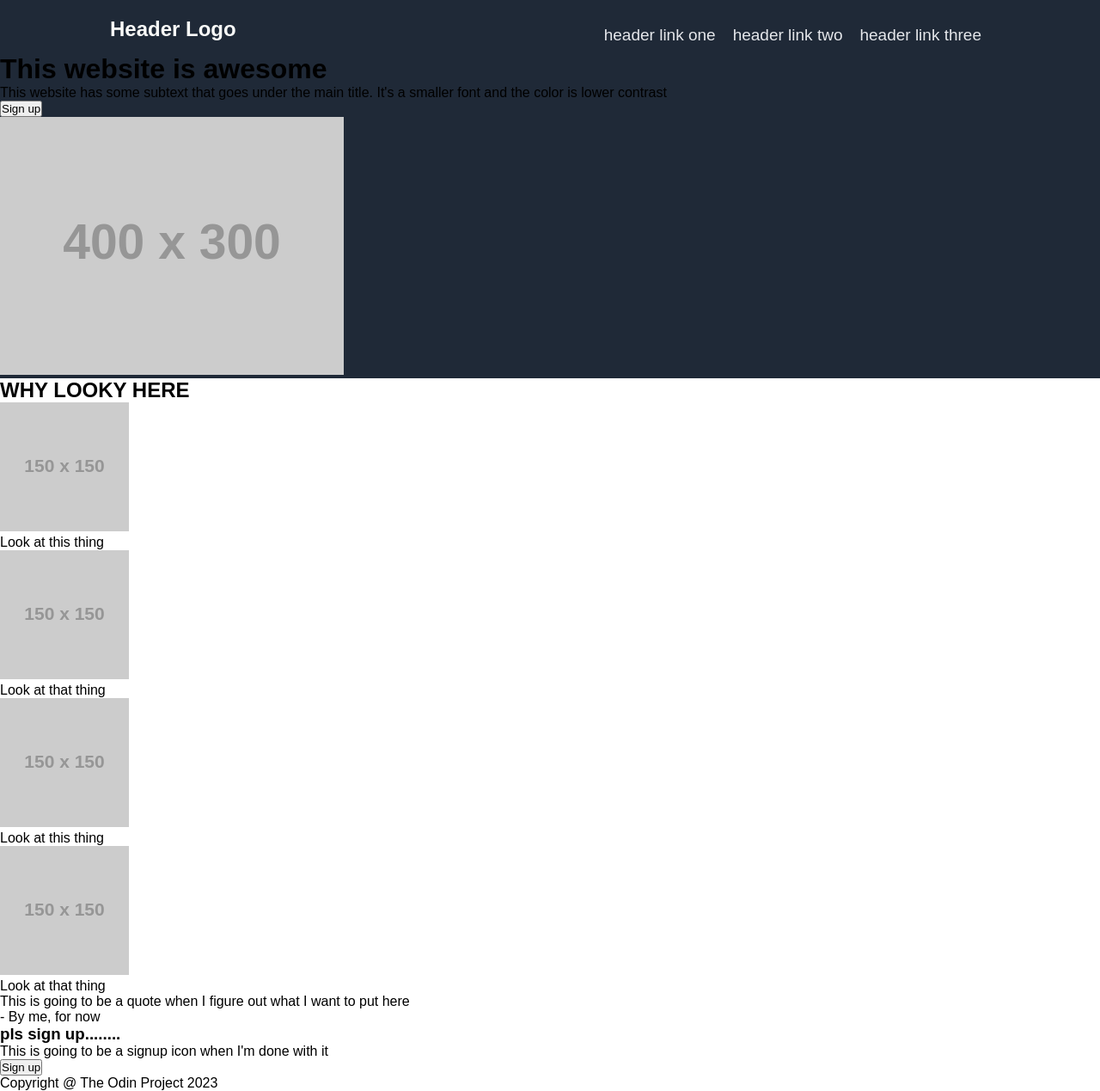
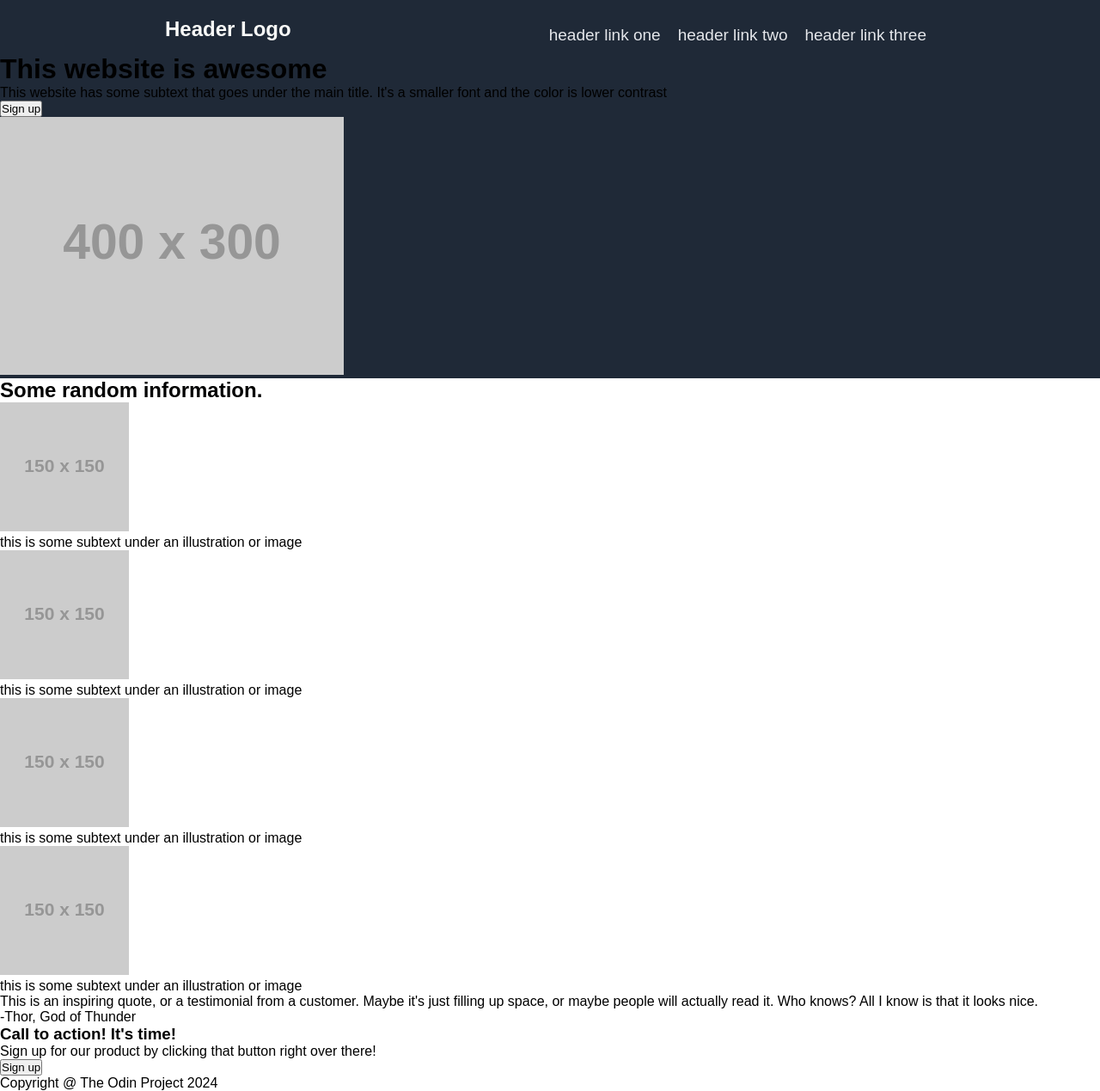
Before and after one commit to SaraDawner2000/odin-landing-page, a plain HTML site: page index.html in a window 1280 px wide. Shown: the whole page at 86% size. Drawn offline with Linux system fonts and the light colour scheme; placeholder pictures from the web are drawn by us.

Commit message:
Match the text of the target page

```diff
--- a/index.html
+++ b/index.html
@@ -8,7 +8,7 @@
 </head>
 <body>
     <header class = "dark">
-        <p class = "">Header Logo</p>
+        <p>Header Logo</p>
         <nav>
             <ul>
                 <li><a href = "#info">header link one</a></li>
@@ -29,35 +29,37 @@
             <div class = "hero-image"><img alt = "this is a placeholer for an image" src = "https://placehold.jp/400x300.png" /></div>
         </div>
         <div class = "info" id = "info">
-            <h2 class = "section-title">WHY LOOKY HERE</h2>
-            <div class = "thingamabober">
+            <h2 class = "section-title">Some random information.</h2>
+            <div class = "item">
                 <img class = "item-image" alt = "placeholder" src = "https://placehold.jp/150x150.png" />
-                <p class = "item-description">Look at this thing</p>
+                <p class = "item-description">this is some subtext under an illustration or image</p>
             </div>
-            <div class = "thingamabober">
+            <div class = "item">
                 <img class = "item-image" alt = "placeholder" src = "https://placehold.jp/150x150.png" />
-                <p class = "item-description">Look at that thing</p>
+                <p class = "item-description">this is some subtext under an illustration or image</p>
             </div>
-            <div class = "thingamabober">
+            <div class = "item">
                 <img class = "item-image" alt = "placeholder" src = "https://placehold.jp/150x150.png" />
-                <p class = "item-description">Look at this thing</p>
+                <p class = "item-description">this is some subtext under an illustration or image</p>
             </div>
-            <div class = "thingamabober">
+            <div class = "item">
                 <img class = "item-image" alt = "placeholder" src = "https://placehold.jp/150x150.png" />
-                <p class = "item-description">Look at that thing</p>
+                <p class = "item-description">this is some subtext under an illustration or image</p>
             </div>
         </div>
         <blockquote class = "quote" id = "quote">
-            <p>This is going to be a quote when I figure out what I want to put here</p><p>- By me, for now</p>
+            <p>This is an inspiring quote, or a testimonial from a customer. Maybe it's just filling up space, or maybe people will actually read it. Who knows? All I know is that it looks nice.</p><p>-Thor, God of Thunder</p>
         </blockquote>
         <div class = "signup" id = "signup">
-            <h3>pls sign up........</h3>
-            <p>This is going to be a signup icon when I'm done with it</p>
-            <button class = "signup">Sign up</button>
+            <h3>Call to action! It's time!</h3>
+            <p>Sign up for our product by clicking that button right over there!</p>
+            <form action = "/">
+                <button>Sign up</button>
+            </form>
         </div>
     </main>
     <footer>
-        <p>Copyright @ The Odin Project 2023</p>
+        <p>Copyright @ The Odin Project 2024</p>
     </footer>
 </body>
 </html>
--- a/styles.css
+++ b/styles.css
@@ -6,7 +6,7 @@
 header {
     display: flex;
     justify-content: space-between;
-    padding: 20px 10% 0% 10%;
+    padding: 20px 15% 0% 15%;
 }
 nav ul {
     display: flex;
```
